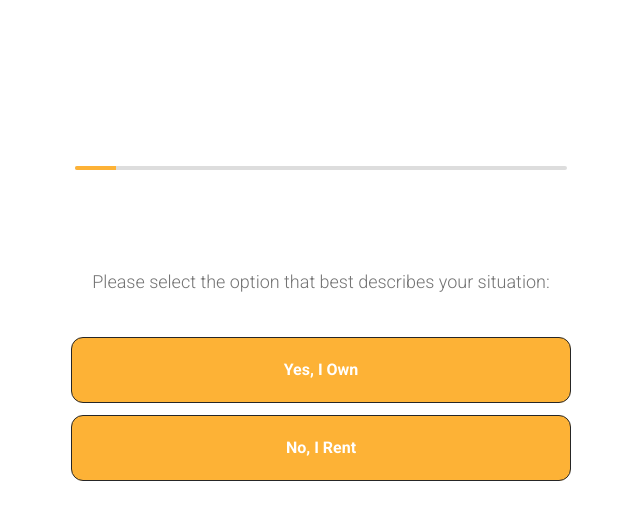
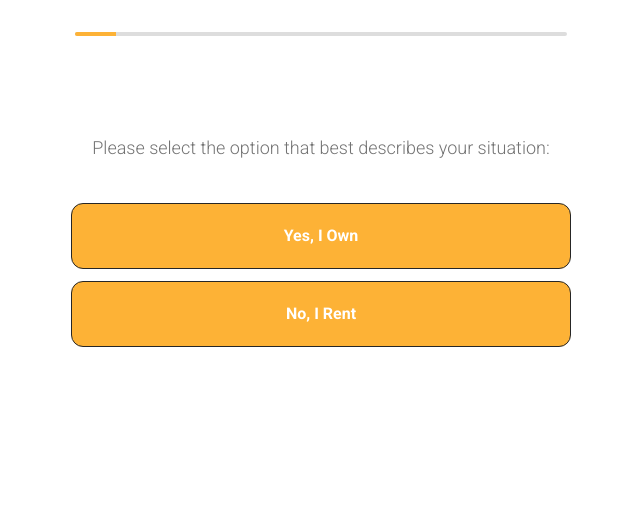
Before and after one commit to ryanleadmagnet/Sunshinestate_Form, a Next.js app: page / in a window 1280 px wide. Shown: the top 520 px of the page, without its empty margins (319-959 px from the left). Built offline with nearby package versions, Linux system fonts and the light colour scheme.

Commit message:
UI Update: Realigned form to the top and renamed submission button to 'Submit'.

```diff
--- a/src/app/layout.tsx
+++ b/src/app/layout.tsx
@@ -20,7 +20,7 @@ export default function RootLayout({
   return (
     <html lang="en" className="dark">
       <body className={`${roboto.className} text-white min-h-screen selection:bg-[#fdb236]/30`}>
-        <div className="flex min-h-[100dvh] flex-col items-center justify-center p-4 sm:p-8">
+        <div className="flex min-h-[100dvh] flex-col items-center justify-start p-4 sm:p-8 pt-0 sm:pt-4">
           <main className="w-full max-w-[500px] mx-auto overflow-hidden relative">
             {children}
           </main>
--- a/src/app/page.tsx
+++ b/src/app/page.tsx
@@ -138,7 +138,7 @@ const STEPS = [
     placeholder: "04XXXXXXXX",
     inputMode: "tel",
     maxLength: 10,
-    buttonLabel: "Get My Free Quote",
+    buttonLabel: "Submit",
     validate: (val: string) => /^04\d{8}$/.test(val) ? null : "Phone must be 10 digits and start with 04.",
   },
 ];
```
